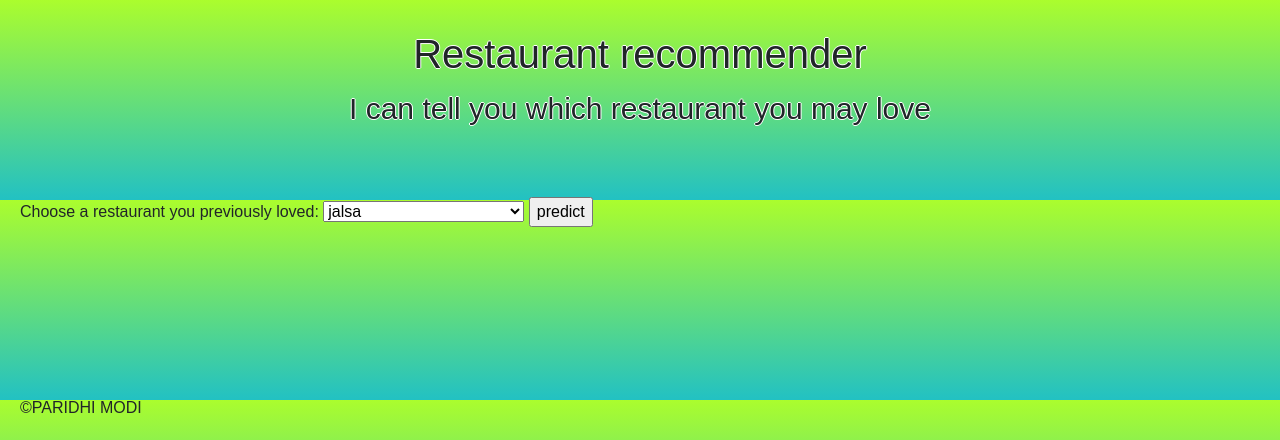
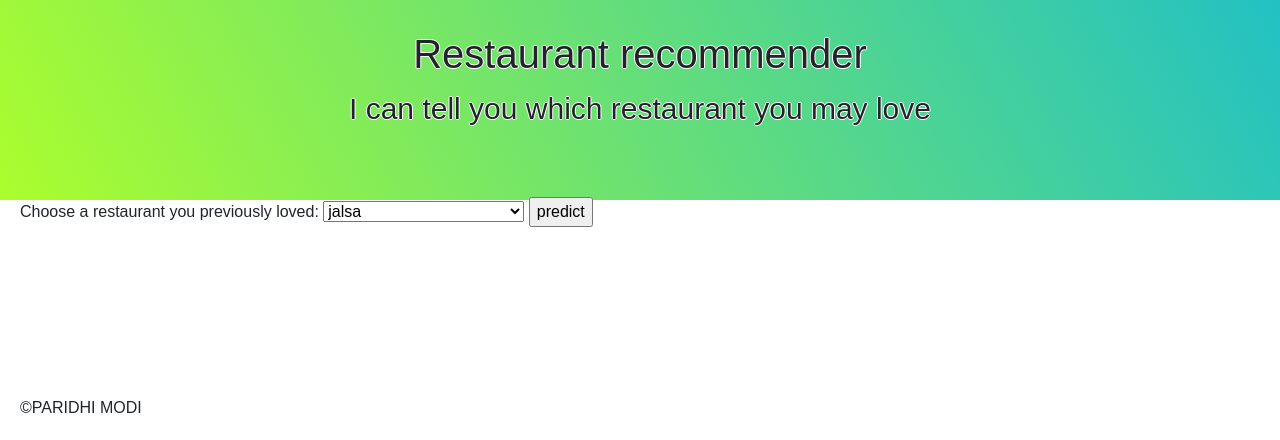
Before and after one commit to paridhimodi/restaurant-recommendation-app, a Flask app: page / in a window 1280 px wide. Shown: the top 440 px of the page. Run offline with Flask 2, Linux system fonts and the light colour scheme; parts of the project's set-up code (start-up, migrations or seed data) failed here and were passed over; some libraries are stand-ins or nearby versions.

Commit message:
Update index.html

```diff
--- a/templates/index.html
+++ b/templates/index.html
@@ -33,7 +33,8 @@ body {
 .content {padding:20px;}
 #grad1 {
   height: 200px;
-  background-image: linear-gradient(0deg, rgba(34,193,195,1) 0%, rgba(171,253,45,1) 100%);
+  background-image: linear-gradient(241deg, rgba(34,193,195,1) 0%, rgba(171,253,45,1) 100%);
+  background-repeat: no-repeat;
 }
 #hr1{padding: 50px;
   text-align: center;
```
